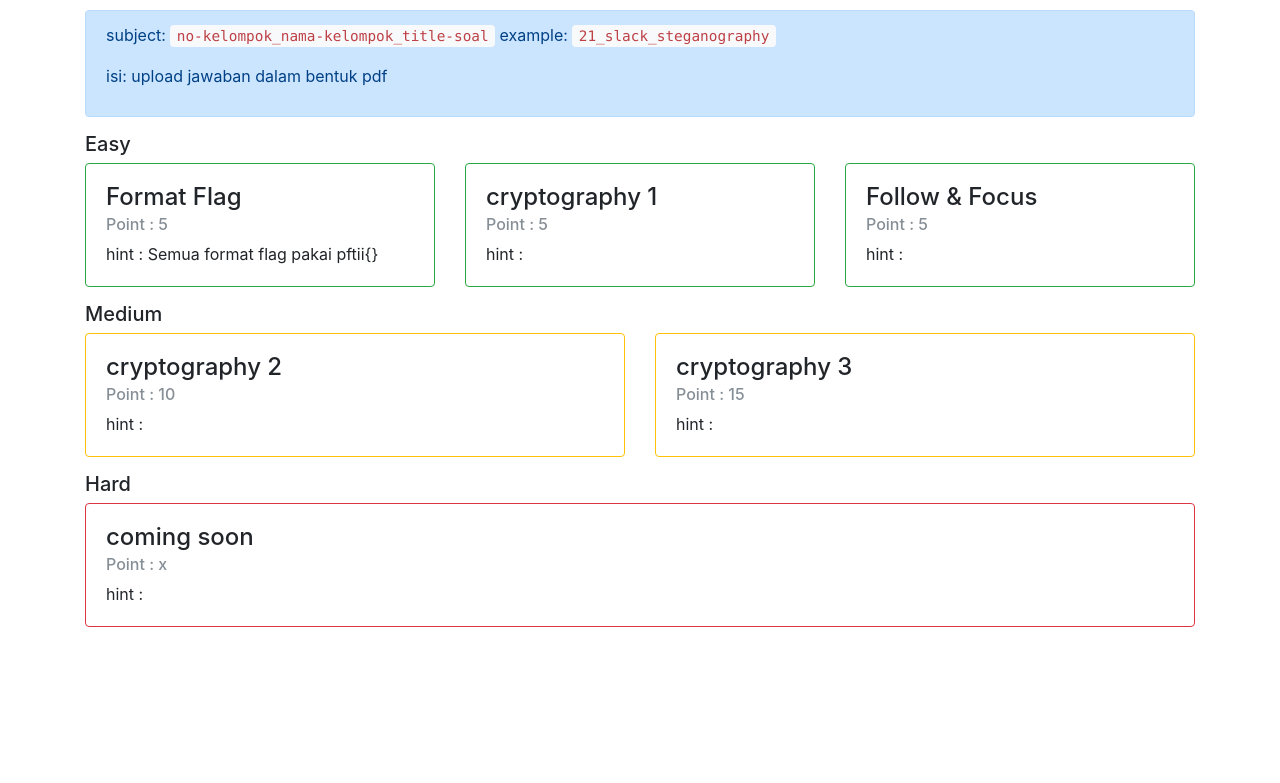
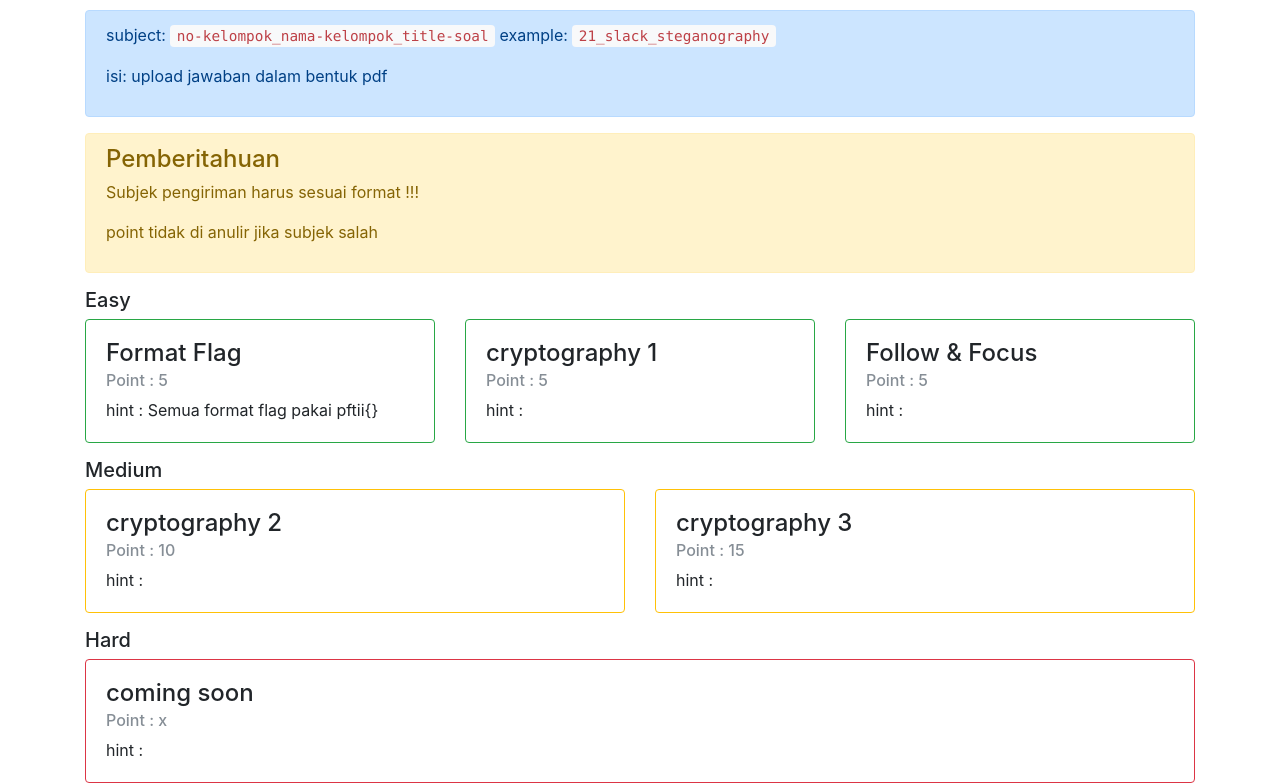
Before and after one commit to pujawidyana/pftii.github.io, a plain HTML site: page index.html in a window 1280 px wide. Shown: the part 62-845 px from the top of the page. Before the commit the page ends 800 px from the top, so only its background shows below. Drawn offline with nearby package versions, Linux system fonts and the light colour scheme.

Commit message:
add notif

```diff
--- a/feed.xml
+++ b/feed.xml
@@ -1,4 +1,4 @@
-<?xml version="1.0" encoding="utf-8"?><feed xmlns="http://www.w3.org/2005/Atom" ><generator uri="https://jekyllrb.com/" version="3.6.0">Jekyll</generator><link href="http://localhost:4000/feed.xml" rel="self" type="application/atom+xml" /><link href="http://localhost:4000/" rel="alternate" type="text/html" /><updated>2017-10-03T14:11:22+07:00</updated><id>http://localhost:4000/</id><title type="html">PFTII</title><subtitle>Pengenalan Fakultas Teknik Industri dan Informatika</subtitle><entry><title type="html">Welcome to Jekyll!</title><link href="http://localhost:4000/jekyll/update/2017/09/28/welcome-to-jekyll.html" rel="alternate" type="text/html" title="Welcome to Jekyll!" /><published>2017-09-28T20:03:38+07:00</published><updated>2017-09-28T20:03:38+07:00</updated><id>http://localhost:4000/jekyll/update/2017/09/28/welcome-to-jekyll</id><content type="html" xml:base="http://localhost:4000/jekyll/update/2017/09/28/welcome-to-jekyll.html">&lt;p&gt;You’ll find this post in your &lt;code class=&quot;highlighter-rouge&quot;&gt;_posts&lt;/code&gt; directory. Go ahead and edit it and re-build the site to see your changes. You can rebuild the site in many different ways, but the most common way is to run &lt;code class=&quot;highlighter-rouge&quot;&gt;jekyll serve&lt;/code&gt;, which launches a web server and auto-regenerates your site when a file is updated.&lt;/p&gt;
+<?xml version="1.0" encoding="utf-8"?><feed xmlns="http://www.w3.org/2005/Atom" ><generator uri="https://jekyllrb.com/" version="3.6.0">Jekyll</generator><link href="http://localhost:4000/feed.xml" rel="self" type="application/atom+xml" /><link href="http://localhost:4000/" rel="alternate" type="text/html" /><updated>2017-10-03T14:25:32+07:00</updated><id>http://localhost:4000/</id><title type="html">PFTII</title><subtitle>Pengenalan Fakultas Teknik Industri dan Informatika</subtitle><entry><title type="html">Welcome to Jekyll!</title><link href="http://localhost:4000/jekyll/update/2017/09/28/welcome-to-jekyll.html" rel="alternate" type="text/html" title="Welcome to Jekyll!" /><published>2017-09-28T20:03:38+07:00</published><updated>2017-09-28T20:03:38+07:00</updated><id>http://localhost:4000/jekyll/update/2017/09/28/welcome-to-jekyll</id><content type="html" xml:base="http://localhost:4000/jekyll/update/2017/09/28/welcome-to-jekyll.html">&lt;p&gt;You’ll find this post in your &lt;code class=&quot;highlighter-rouge&quot;&gt;_posts&lt;/code&gt; directory. Go ahead and edit it and re-build the site to see your changes. You can rebuild the site in many different ways, but the most common way is to run &lt;code class=&quot;highlighter-rouge&quot;&gt;jekyll serve&lt;/code&gt;, which launches a web server and auto-regenerates your site when a file is updated.&lt;/p&gt;
 
 &lt;p&gt;To add new posts, simply add a file in the &lt;code class=&quot;highlighter-rouge&quot;&gt;_posts&lt;/code&gt; directory that follows the convention &lt;code class=&quot;highlighter-rouge&quot;&gt;YYYY-MM-DD-name-of-post.ext&lt;/code&gt; and includes the necessary front matter. Take a look at the source for this post to get an idea about how it works.&lt;/p&gt;
 
--- a/index.html
+++ b/index.html
@@ -39,6 +39,11 @@
       <div class="alert alert-primary" role="alert">
   <p>subject: <code>no-kelompok_nama-kelompok_title-soal</code> example: <code>21_slack_steganography</code></p>
   <p>isi: upload jawaban dalam bentuk pdf</p>
+</div>
+<div class="alert alert-warning" role="alert">
+  <h4>Pemberitahuan</h4>
+  <p>Subjek pengiriman harus sesuai format !!!</p>
+  <p>point tidak di anulir jika subjek salah</p>
 </div>
 <h5>Easy</h5>
 <div class="row">
```
